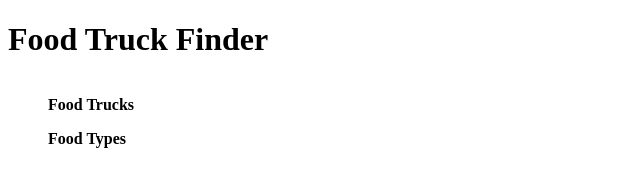
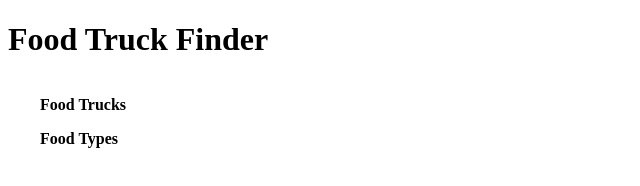
Before and after one commit to JSCRIPT300-Spring2015/Module_4a, a website: page public/index.html in a window 1280 px wide. Shown: the full height of the page, 0-640 px from the left. Drawn offline with nearby package versions, Linux system fonts and the light colour scheme; no server answers.

Commit message:
position fixes in html

```diff
--- a/public/index.html
+++ b/public/index.html
@@ -6,12 +6,15 @@
     <style>
         .right {
             position: absolute;
+            right: 0;
             max-width: 50%;
         }
 
         .left{
             position: absolute;
+            left: 0;
             max-width: 50%;
+            width: 300px;
         }
     </style>
 </head>
```
